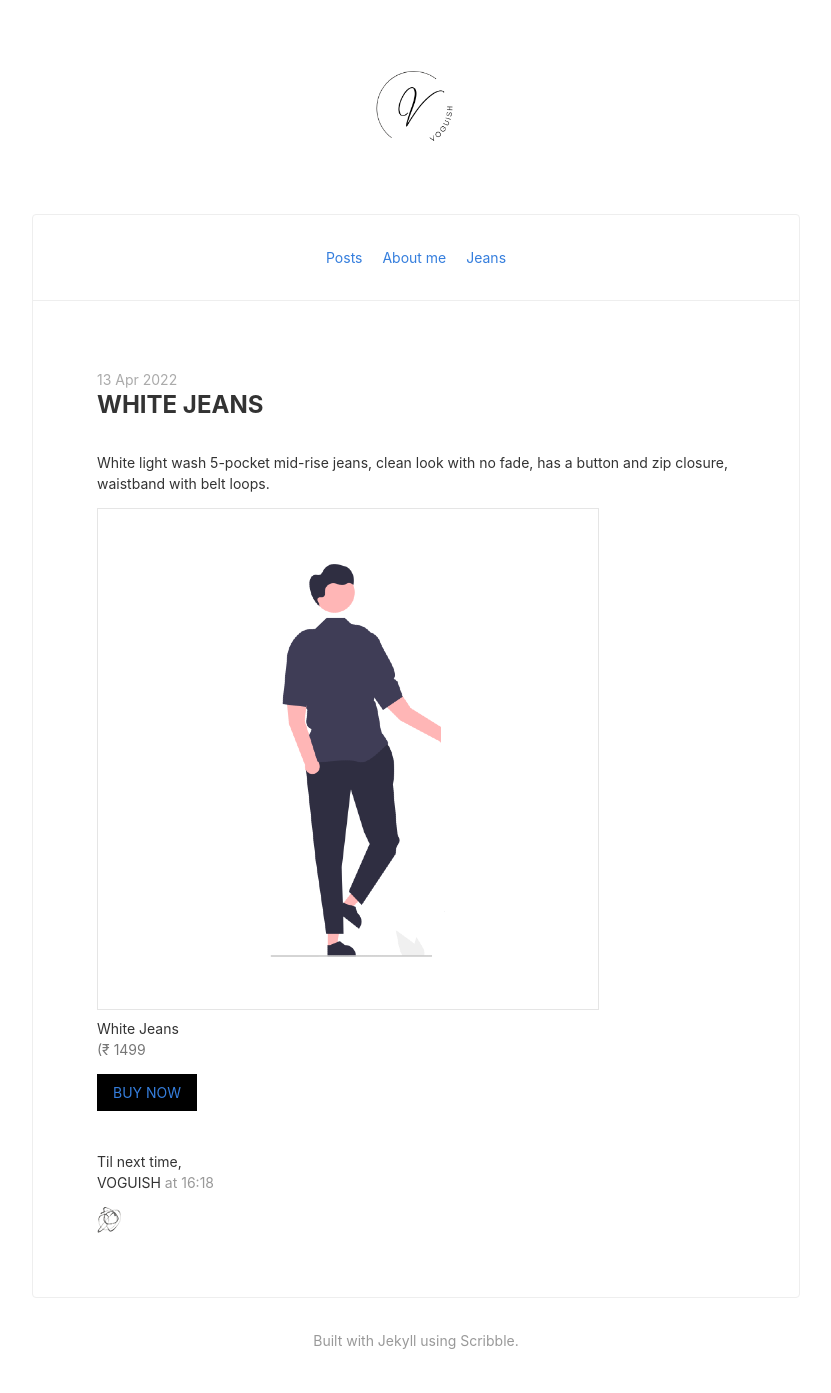
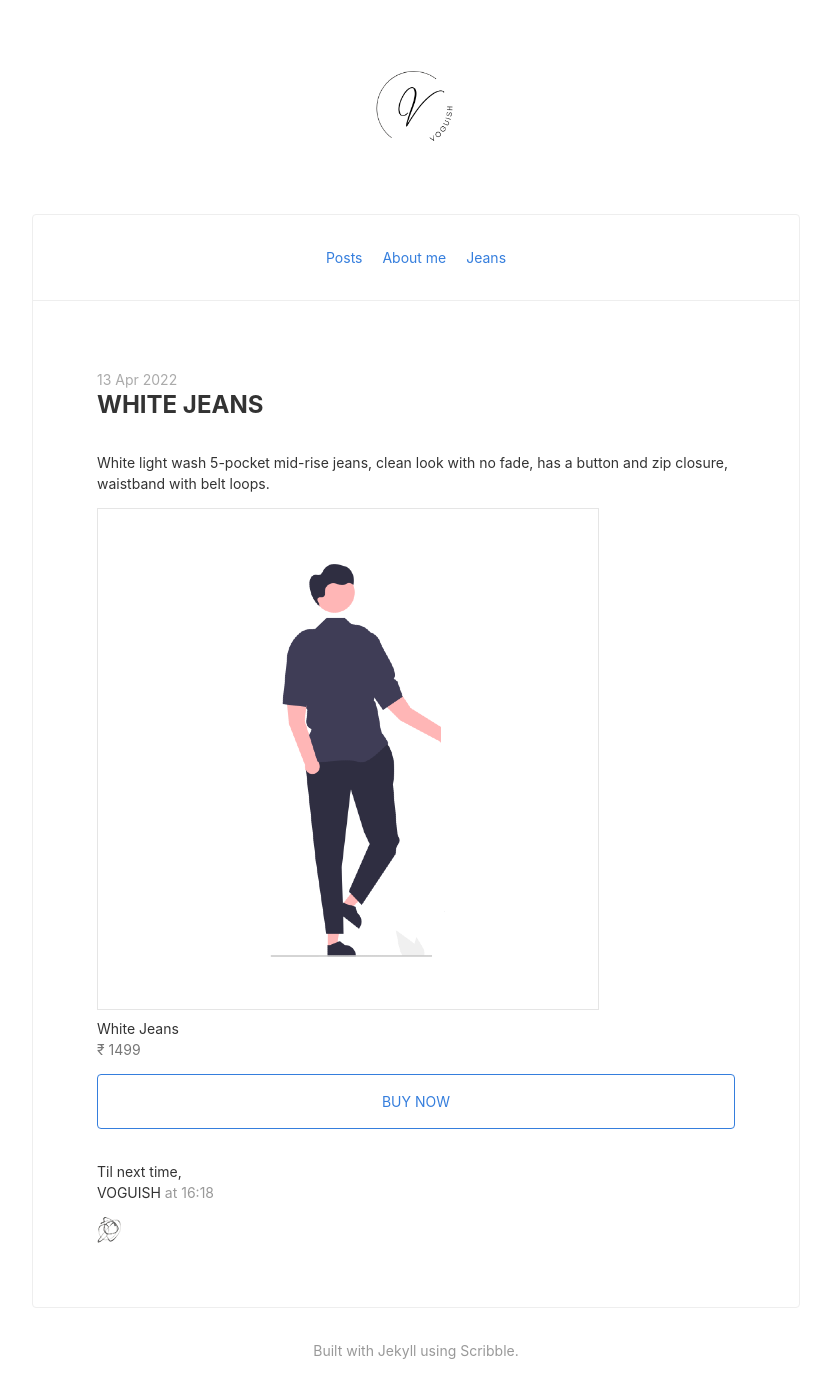
Before and after one commit to halobat/voguish, a Jekyll site: the page built from _jeans/white-jeans.md, in a window 1280 px wide. Shown: the whole page, without its empty margins (224-1055 px from the left). Built offline with Jekyll 4.4.1, drawn with Linux system fonts in a browser that asks for light colours; nearby versions of some CDN libraries.

Commit message:
Update jean.html

```diff
--- a/_layouts/jean.html
+++ b/_layouts/jean.html
@@ -12,7 +12,7 @@ layout: default
     <dt class="clip">Title</dt>
     <dd class="ml0">{{ page.name }}</dd>
     <dt class="clip">Price</dt>
-    <dd class="ml0 gray">(₹ {{ page.price }}</dd>
+    <dd class="ml0 gray">₹ {{ page.price }}</dd>
   </dl>
 
-<a class="f6 link dim ph3 pv2 mb2 dib white bg-black" href="#">BUY NOW</a>
+<a href="#" class="pa3 tc ba br2 db">BUY NOW</a>
```
